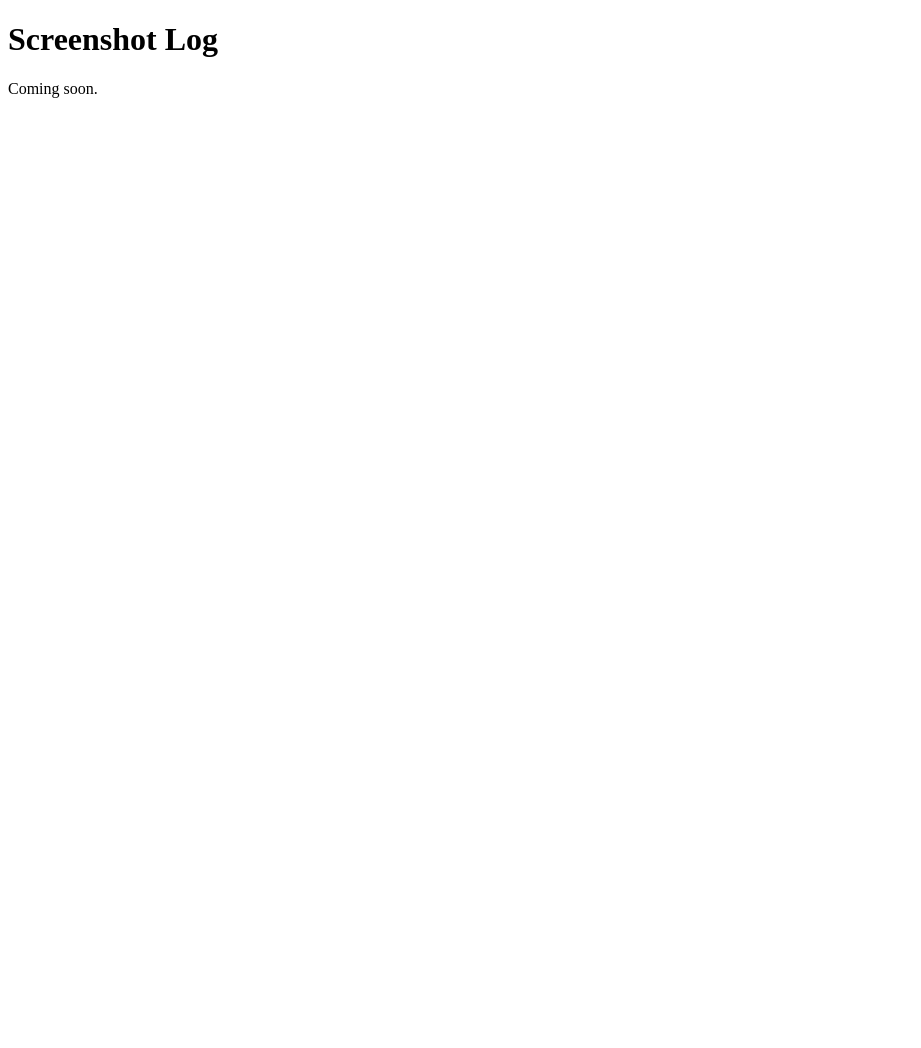
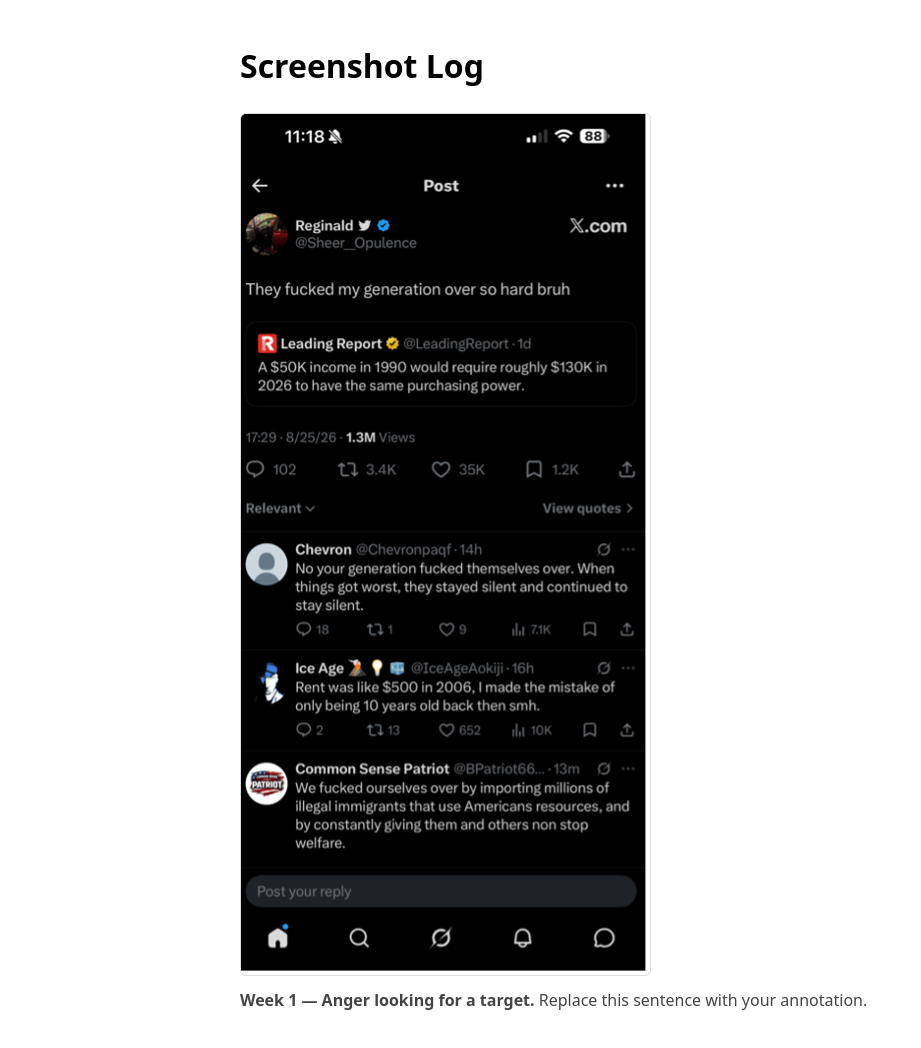
Before and after one commit to adam-mclaren97/screenshot-log, a plain HTML site: page index.html in a window 1280 px wide. Shown: the whole page, without its empty margins (0-921 px from the left). Before the commit the page ends 800 px from the top, so only its background shows below. Drawn offline with Linux system fonts and the light colour scheme.

Commit message:
Update index.html

```diff
--- a/index.html
+++ b/index.html
@@ -4,9 +4,37 @@
      <meta charset="utf-8">
      <meta name="viewport" content="width=device-width, initial-scale=1">
      <title>Screenshot Log</title>
+     <style>
+       body {
+         max-width: 800px;
+         margin: 40px auto;
+         padding: 0 20px;
+         font-family: system-ui, sans-serif;
+         line-height: 1.6;
+       }
+       img {
+         max-width: 100%;
+         height: auto;
+         display: block;
+         border: 1px solid #ddd;
+         border-radius: 6px;
+       }
+       figure { margin: 0 0 48px; }
+       figcaption { margin-top: 12px; color: #444; }
+     </style>
    </head>
    <body>
+
      <h1>Screenshot Log</h1>
-     <p>Coming soon.</p>
+
+     <figure>
+       <img src="images/week-01-anger-looking-for-target.png"
+            alt="Replace this with a description of what the screenshot shows">
+       <figcaption>
+         <strong>Week 1 — Anger looking for a target.</strong>
+         Replace this sentence with your annotation.
+       </figcaption>
+     </figure>
+
    </body>
    </html>
```
